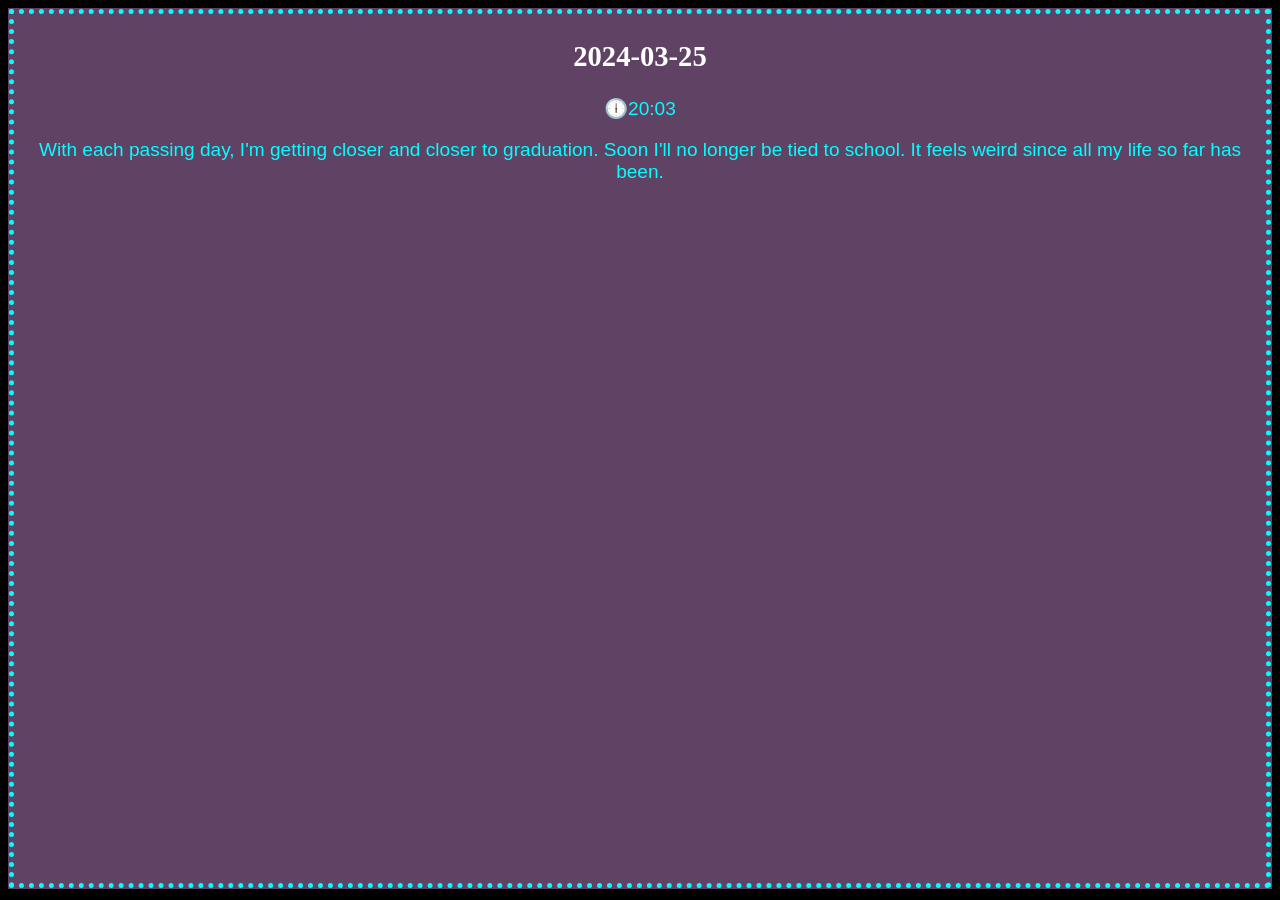
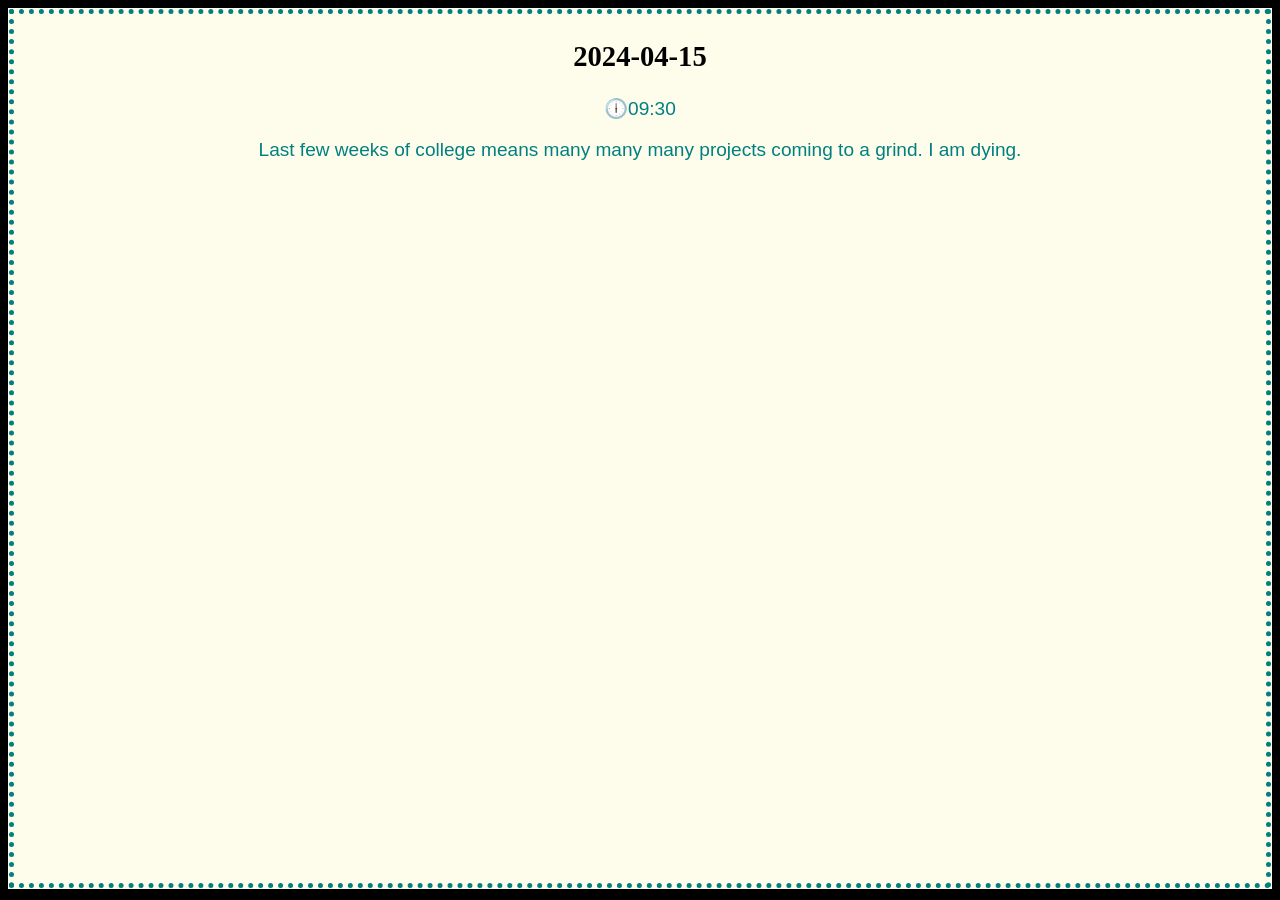
Before and after one commit to RodFireProductions/Status, a Jekyll site: the page built from site/embed.md, in a window 1280 px wide. Built offline with Jekyll 4.4.1, drawn with Linux system fonts in a browser that asks for light colours.

Commit message:
Manual status update

```diff
--- a/site/_data/entries.json
+++ b/site/_data/entries.json
@@ -1,6 +1,6 @@
 {
-    "num":21,
-    "last_color":"purple",
+    "num":22,
+    "last_color":"green-alt",
     "list":[
         {
             "id":1,
@@ -184,6 +184,14 @@
             "color":"purple",
             "content":"With each passing day, I'm getting closer and closer to graduation. Soon I'll no longer be tied to school. It feels weird since all my life so far has been.",
             "image":null
-        }
+        },
+		{
+			"id":22,
+			"time":"09:30",
+			"date":"2024-04-15",
+			"color":"green-alt",
+			"content":"Last few weeks of college means many many many projects coming to a grind. I am dying.",
+			"image":null
+		}
     ]
 }
```
